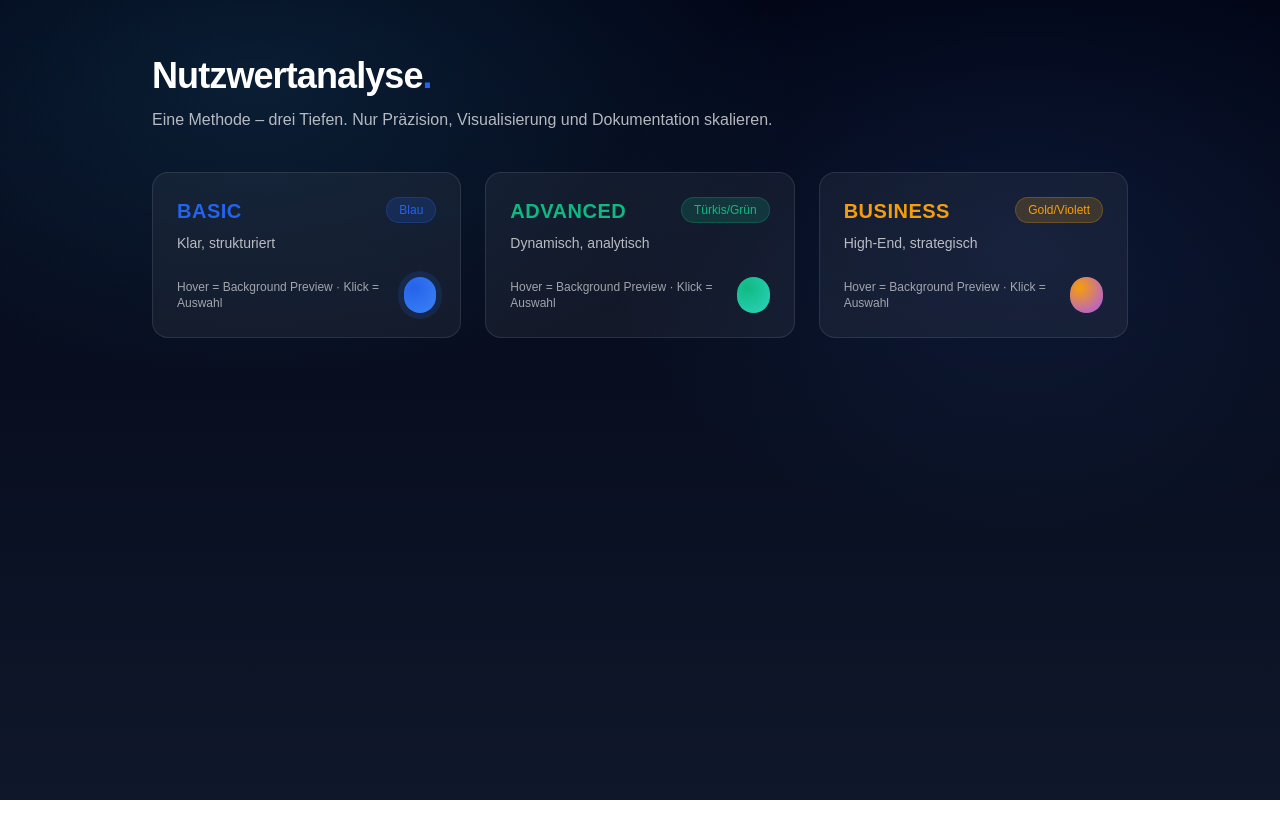
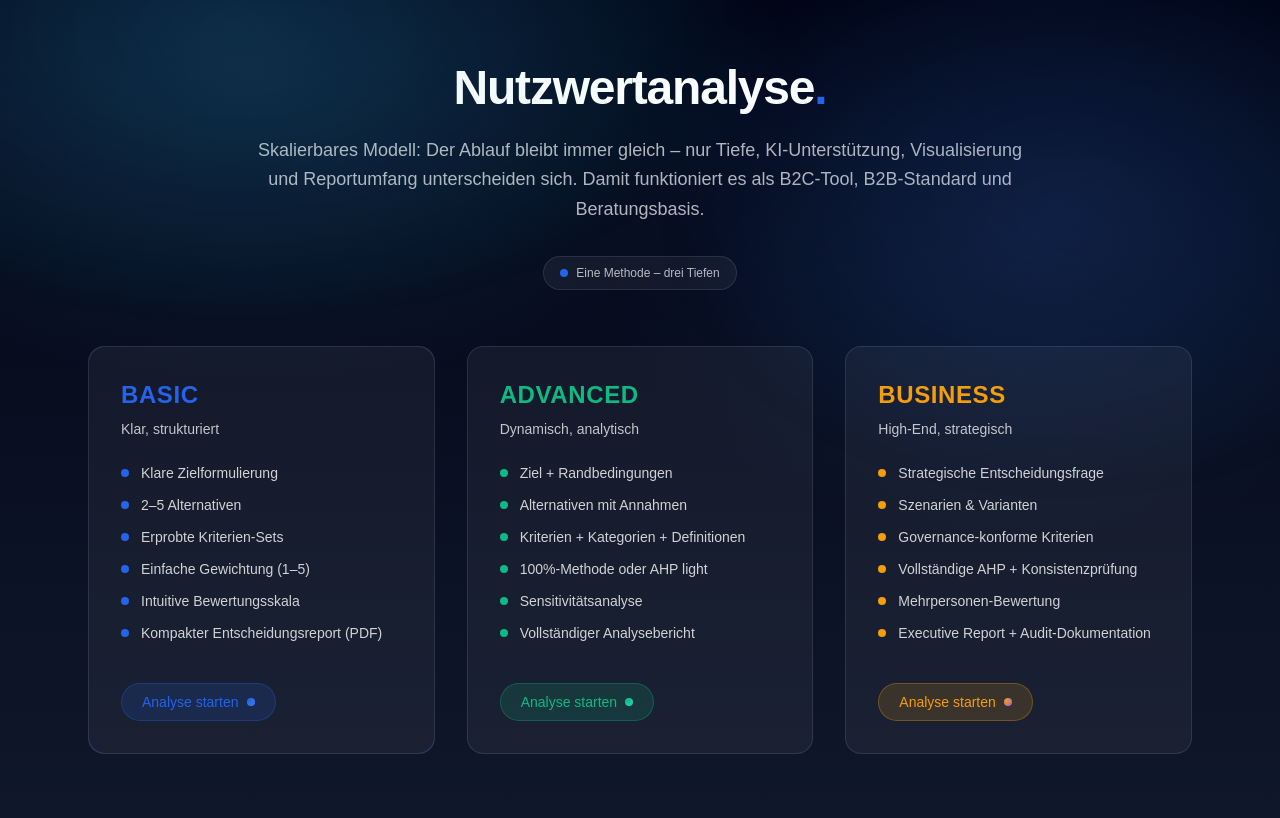
Before and after one commit to AccountGIT-bot/nutzwertanalyse, a Next.js app: page / in a window 1280 px wide. Built offline with nearby package versions, Linux system fonts and the light colour scheme.

Commit message:
Hero hierarchy fixed - title first, badge moved below

```diff
--- a/app/globals.css
+++ b/app/globals.css
@@ -24,9 +24,9 @@
 
 /* BUSINESS */
 [data-theme="business"] {
-  --accent: 245 158 11;
-  --accent-2: 168 85 247;
-  --glow: 217 70 239;
+  --accent: 245 158 11;      /* Gold dominant */
+  --accent-2: 168 85 247;    /* Violett sekundär */
+  --glow: 245 158 11;        /* Glow bleibt Gold */
 }
 
 body {
@@ -41,3 +41,26 @@ body {
     radial-gradient(700px 500px at 80% 30%, rgb(var(--accent-2) / 0.10), transparent 60%),
     linear-gradient(180deg, rgb(var(--bg-1)), rgb(var(--bg-2)));
 }
+.themed-bg {
+  position: relative;
+  overflow-x: hidden;
+}
+
+.themed-bg::before {
+  content: "";
+  position: fixed;
+  inset: -40px;
+  pointer-events: none;
+  background:
+    radial-gradient(900px 500px at 20% 10%, rgb(var(--glow) / 0.14), transparent 60%),
+    radial-gradient(700px 500px at 80% 30%, rgb(var(--accent-2) / 0.12), transparent 60%);
+  filter: blur(0px);
+  animation: floatGlow 10s ease-in-out infinite;
+  opacity: 0.9;
+}
+
+@keyframes floatGlow {
+  0%   { transform: translate3d(0, 0, 0) scale(1); }
+  50%  { transform: translate3d(10px, -12px, 0) scale(1.02); }
+  100% { transform: translate3d(0, 0, 0) scale(1); }
+}
--- a/app/page.tsx
+++ b/app/page.tsx
@@ -9,36 +9,54 @@ const MODELS = [
     id: "basic" as Theme,
     title: "BASIC",
     subtitle: "Klar, strukturiert",
-    accentLabel: "Blau",
     accent: "37 99 235",
     accent2: "59 130 246",
+    features: [
+      "Klare Zielformulierung",
+      "2–5 Alternativen",
+      "Erprobte Kriterien-Sets",
+      "Einfache Gewichtung (1–5)",
+      "Intuitive Bewertungsskala",
+      "Kompakter Entscheidungsreport (PDF)",
+    ],
   },
   {
     id: "advanced" as Theme,
     title: "ADVANCED",
     subtitle: "Dynamisch, analytisch",
-    accentLabel: "Türkis/Grün",
     accent: "16 185 129",
     accent2: "45 212 191",
+    features: [
+      "Ziel + Randbedingungen",
+      "Alternativen mit Annahmen",
+      "Kriterien + Kategorien + Definitionen",
+      "100%-Methode oder AHP light",
+      "Sensitivitätsanalyse",
+      "Vollständiger Analysebericht",
+    ],
   },
   {
     id: "business" as Theme,
     title: "BUSINESS",
     subtitle: "High-End, strategisch",
-    accentLabel: "Gold/Violett",
     accent: "245 158 11",
     accent2: "168 85 247",
+    features: [
+      "Strategische Entscheidungsfrage",
+      "Szenarien & Varianten",
+      "Governance-konforme Kriterien",
+      "Vollständige AHP + Konsistenzprüfung",
+      "Mehrpersonen-Bewertung",
+      "Executive Report + Audit-Dokumentation",
+    ],
   },
 ];
 
 export default function Home() {
   const [selected, setSelected] = useState<Theme>("basic");
 
-  // Default sauber setzen
   useEffect(() => {
-    const saved =
-      (localStorage.getItem("nwa_theme") as Theme | null) ?? "basic";
-
+    const saved = (localStorage.getItem("nwa_theme") as Theme | null) ?? "basic";
     setSelected(saved);
     document.documentElement.dataset.theme = saved;
   }, []);
@@ -48,9 +66,7 @@ export default function Home() {
   }
 
   function restore() {
-    const saved =
-      (localStorage.getItem("nwa_theme") as Theme | null) ?? "basic";
-
+    const saved = (localStorage.getItem("nwa_theme") as Theme | null) ?? "basic";
     document.documentElement.dataset.theme = saved;
   }
 
@@ -62,20 +78,31 @@ export default function Home() {
   }
 
   return (
-    <main className="mx-auto max-w-5xl px-6 py-14 text-white">
-      <div className="mb-10">
-        <h1 className="text-4xl font-semibold tracking-tight">
+    <main className="mx-auto max-w-6xl px-6 py-16 text-white">
+      {/* Header */}
+      <div className="mb-14 text-center">
+        <h1 className="text-5xl font-semibold tracking-tight">
           Nutzwertanalyse
-          <span style={{ color: "rgb(37 99 235)" }}>.</span>
+          <span style={{ color: `rgb(var(--accent))` }}>.</span>
         </h1>
 
-        <p className="mt-3 max-w-2xl text-white/70">
-          Eine Methode – drei Tiefen. Nur Präzision, Visualisierung und
-          Dokumentation skalieren.
+        <p className="mt-6 max-w-3xl mx-auto text-white/70 text-lg leading-relaxed">
+          Skalierbares Modell: Der Ablauf bleibt immer gleich – nur Tiefe,
+          KI-Unterstützung, Visualisierung und Reportumfang unterscheiden sich.
+          Damit funktioniert es als B2C-Tool, B2B-Standard und Beratungsbasis.
         </p>
+
+        <div className="mt-8 mx-auto inline-flex items-center gap-2 rounded-full border border-white/10 bg-white/5 px-4 py-2 text-xs text-white/70">
+          <span
+            className="h-2 w-2 rounded-full"
+            style={{ background: `rgb(var(--accent))` }}
+          />
+          Eine Methode – drei Tiefen
+        </div>
       </div>
 
-      <div className="grid gap-6 md:grid-cols-3">
+      {/* Cards */}
+      <div className="grid gap-8 md:grid-cols-3">
         {MODELS.map((m) => {
           const active = selected === m.id;
 
@@ -85,49 +112,67 @@ export default function Home() {
               onClick={() => choose(m.id)}
               onMouseEnter={() => preview(m.id)}
               onMouseLeave={restore}
-              className="relative rounded-2xl border border-white/10 bg-white/5 p-6 text-left transition duration-300 hover:bg-white/10"
+              className="group relative overflow-hidden rounded-2xl border border-white/10 bg-white/5 p-8 text-left transition duration-300 hover:bg-white/10"
             >
-              <div className="flex items-start justify-between">
-                <div>
+              {/* Subtiler Card-Glow (nur optisch, nicht Theme-abhängig) */}
+              <div
+                className="absolute inset-0 opacity-0 transition duration-300 group-hover:opacity-100"
+                style={{
+                  background: `radial-gradient(700px 260px at 20% 0%, rgb(${m.accent} / 0.18), transparent 60%)`,
+                }}
+              />
+
+              <div className="relative">
+                <div
+                  className="text-2xl font-semibold tracking-wide"
+                  style={{ color: `rgb(${m.accent})` }}
+                >
+                  {m.title}
+                </div>
+
+                <div className="mt-2 text-sm text-white/75">{m.subtitle}</div>
+
+                <ul className="mt-6 space-y-3 text-sm text-white/80">
+                  {m.features.map((f, i) => (
+                    <li key={i} className="flex gap-3">
+                      <span
+                        className="mt-1.5 h-2 w-2 rounded-full"
+                        style={{ background: `rgb(${m.accent})` }}
+                      />
+                      <span>{f}</span>
+                    </li>
+                  ))}
+                </ul>
+
+                <div className="mt-10">
                   <div
-                    className="text-xl font-semibold tracking-wide"
-                    style={{ color: `rgb(${m.accent})` }}
+                    className="inline-flex items-center gap-2 rounded-full px-5 py-2 text-sm font-medium transition"
+                    style={{
+                      background: `rgb(${m.accent} / 0.15)`,
+                      color: `rgb(${m.accent})`,
+                      border: `1px solid rgb(${m.accent} / 0.3)`,
+                    }}
                   >
-                    {m.title}
-                  </div>
-
-                  <div className="mt-2 text-sm text-white/70">
-                    {m.subtitle}
+                    Analyse starten
+                    <span
+                      className="h-2 w-2 rounded-full"
+                      style={{
+                        background: `radial-gradient(circle at 30% 30%, rgb(${m.accent}), rgb(${m.accent2}))`,
+                      }}
+                    />
                   </div>
                 </div>
-
-                <span
-                  className="rounded-full px-3 py-1 text-xs font-medium"
-                  style={{
-                    background: `rgb(${m.accent} / 0.18)`,
-                    color: `rgb(${m.accent})`,
-                    border: `1px solid rgb(${m.accent} / 0.25)`,
-                  }}
-                >
-                  {m.accentLabel}
-                </span>
               </div>
 
-              <div className="mt-6 flex items-center justify-between">
-                <div className="text-xs text-white/60">
-                  Hover = Background Preview · Klick = Auswahl
-                </div>
-
+              {/* Active Ring */}
+              {active && (
                 <div
-                  className="h-9 w-9 rounded-full"
+                  className="absolute inset-0 rounded-2xl pointer-events-none"
                   style={{
-                    background: `radial-gradient(circle at 30% 30%, rgb(${m.accent}), rgb(${m.accent2}))`,
-                    boxShadow: active
-                      ? `0 0 0 6px rgb(${m.accent} / 0.15)`
-                      : "none",
+                    boxShadow: `0 0 0 2px rgb(${m.accent} / 0.45)`,
                   }}
                 />
-              </div>
+              )}
             </button>
           );
         })}
```
